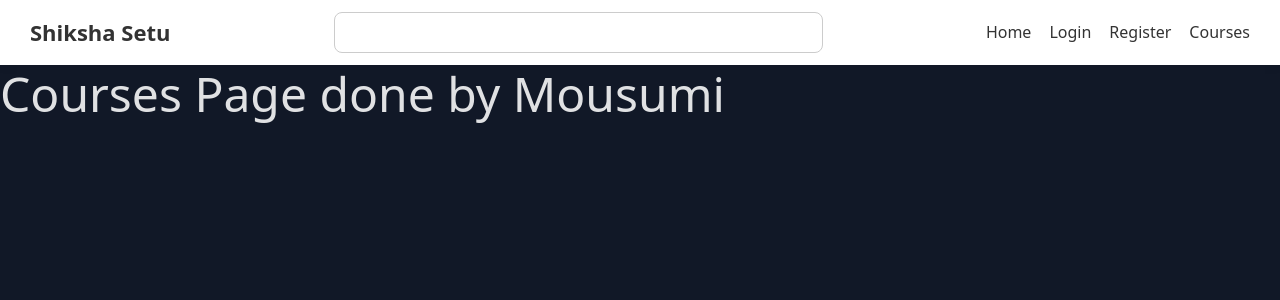
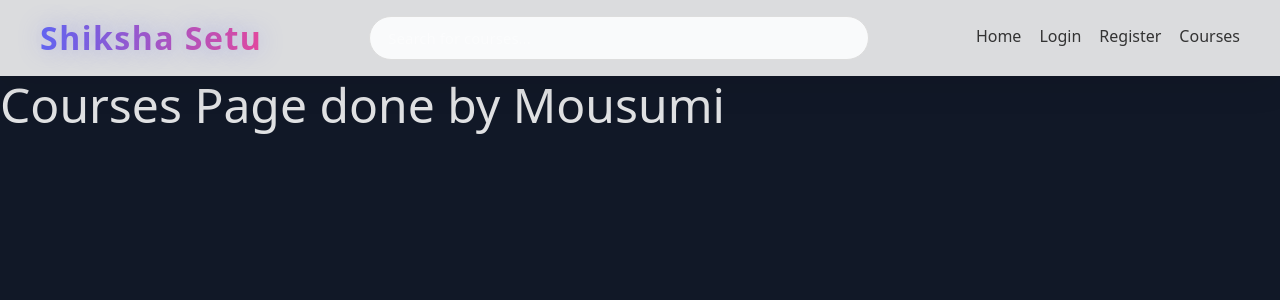
Before and after one commit to YASH-MOURYA/Shiksha-Setu, a React (Vite) app in the folder Frontend/Shiksha-Setu/: page /courses in a window 1280 px wide. Shown: the top 300 px of the page. Built offline with nearby package versions, Linux system fonts and the light colour scheme.

Commit message:
added style

```diff
--- a/Frontend/Shiksha-Setu/src/App.css
+++ b/Frontend/Shiksha-Setu/src/App.css
@@ -164,7 +164,15 @@
   padding: 20px;
   border: 1px solid #1f2937;
   box-shadow: 0 12px 30px rgba(15, 23, 42, 0.6);
+  transition: all 0.35s ease;
 }
+
+.course-card:hover {
+  transform: translateY(-10px) scale(1.02);
+  box-shadow: 0 25px 60px rgba(99, 102, 241, 0.35);
+  border-color: #6366f1;
+}
+
 
 .course-card h3 {
   margin: 0 0 8px;
@@ -208,6 +216,11 @@
   padding: 20px;
   border: 1px solid #1f2937;
 }
+.mentor-card:hover {
+  transform: translateY(-10px) scale(1.04);
+  box-shadow: 0 18px 40px rgba(99, 102, 241, 0.45);
+}
+
 
 .mentor-photo {
   width: 100%;
@@ -329,3 +342,177 @@
     opacity: 1;
   }
 }
+
+.floating-cta {
+  position: fixed;
+  bottom: 30px;
+  right: 30px;
+  background: linear-gradient(to right, #4f46e5, #ec4899);
+  color: white;
+  padding: 14px 20px;
+  border-radius: 999px;
+  box-shadow: 0 10px 30px rgba(236, 72, 153, 0.4);
+  font-weight: 600;
+  cursor: pointer;
+  z-index: 9999;
+  transition: transform 0.3s ease;
+}
+
+.floating-cta:hover {
+  transform: scale(1.08);
+}
+
+
+.hero-image-wrapper {
+  transform: perspective(800px) rotateY(-4deg);
+  transition: transform 0.4s ease;
+}
+
+.hero-image-wrapper:hover {
+  transform: perspective(800px) rotateY(0deg) scale(1.04);
+}
+
+
+.image-modal {
+  position: fixed;
+  inset: 0;
+  background: rgba(2, 6, 23, 0.85);
+  backdrop-filter: blur(6px);
+  display: flex;
+  align-items: center;
+  justify-content: center;
+  z-index: 99999;
+}
+
+.image-modal img {
+  max-width: 80%;
+  max-height: 80%;
+  border-radius: 18px;
+  box-shadow: 0 25px 80px rgba(236, 72, 153, 0.5);
+  animation: zoomPop 0.3s ease;
+}
+
+@keyframes zoomPop {
+  from { transform: scale(0.6); opacity: 0; }
+  to   { transform: scale(1); opacity: 1; }
+}
+
+/* FLOATING CTA BUTTON */
+.floating-cta {
+  position: fixed;
+  bottom: 30px;
+  right: 30px;
+  background: linear-gradient(to right, #4f46e5, #ec4899);
+  color: white;
+  padding: 14px 22px;
+  border-radius: 999px;
+  box-shadow: 0 12px 35px rgba(236, 72, 153, 0.45);
+  font-weight: 700;
+  cursor: pointer;
+  z-index: 9999;
+  transition: transform 0.3s ease;
+  animation: pulse 2s infinite;
+  text-decoration: none;
+}
+
+/* Hover lift */
+.floating-cta:hover {
+  transform: scale(1.1);
+}
+
+/* Pulse animation */
+@keyframes pulse {
+  0% {
+    box-shadow: 0 0 0 0 rgba(236, 72, 153, 0.6);
+  }
+  70% {
+    box-shadow: 0 0 0 18px rgba(236, 72, 153, 0);
+  }
+  100% {
+    box-shadow: 0 0 0 0 rgba(236, 72, 153, 0);
+  }
+}
+
+/* Tooltip */
+.cta-tooltip {
+  position: absolute;
+  right: 50%;
+  bottom: 60px;
+  transform: translateX(50%);
+  background: #0f172a;
+  color: white;
+  font-size: 12px;
+  padding: 6px 12px;
+  border-radius: 999px;
+  opacity: 0;
+  pointer-events: none;
+  transition: opacity 0.3s ease;
+  white-space: nowrap;
+}
+
+.floating-cta:hover .cta-tooltip {
+  opacity: 1;
+}
+
+/* HOME INTRO ANIMATION */
+.intro-overlay {
+  position: fixed;
+  inset: 0;
+  background: radial-gradient(circle at top, #4f46e5, #020617);
+  display: flex;
+  align-items: center;
+  justify-content: center;
+  flex-direction: column;
+  z-index: 999999;
+
+  animation: introToNavbar 1.2s ease forwards;
+  animation-delay: 1.2s;
+}
+@keyframes introToNavbar {
+  0% {
+    transform: scale(1);
+    opacity: 1;
+  }
+
+  100% {
+    transform: scale(0.1) translateY(-600px);  /* ✅ flies into navbar */
+    opacity: 0;
+  }
+}
+
+
+.intro-logo {
+  font-size: 64px;
+  font-weight: 900;
+  letter-spacing: 4px;
+  background: linear-gradient(to right, #6366f1, #ec4899);
+  -webkit-background-clip: text;
+  -webkit-text-fill-color: transparent;
+  animation: popIn 0.6s ease;
+}
+
+.intro-tagline {
+  color: #e5e7eb;
+  margin-top: 12px;
+  letter-spacing: 2px;
+  animation: popIn 0.8s ease;
+}
+
+/* Animations */
+@keyframes popIn {
+  0% {
+    transform: scale(0.4);
+    opacity: 0;
+  }
+  100% {
+    transform: scale(1);
+    opacity: 1;
+  }
+}
+
+@keyframes fadeOut {
+  to {
+    opacity: 0;
+    visibility: hidden;
+  }
+}
--- a/Frontend/Shiksha-Setu/src/Components/Navbar.css
+++ b/Frontend/Shiksha-Setu/src/Components/Navbar.css
@@ -1,22 +1,34 @@
 .navbar {
   width: 100%;
-  padding: 12px 30px;
-  background: #ffffff;
+  padding: 20px 40px;
+  background: rgba(255, 255, 255, 0.85);   /* ✅ Glass effect */
+  backdrop-filter: blur(14px);
   display: flex;
   align-items: center;
   justify-content: space-between;
-  box-shadow: 0 2px 10px rgba(0,0,0,0.05);
+  box-shadow: 0 10px 35px rgba(0,0,0,0.08);
   position: sticky;
   top: 0;
-  z-index: 10;
+  z-index: 1000;
+  transition: all 0.3s ease;
 }
 
-/* LEFT */
 .nav-left .nav-logo {
-  font-size: 22px;
-  font-weight: 700;
-  color: #333;
+  font-size: 32px;
+  font-weight: 900;
+  letter-spacing: 1.5px;
+  background: linear-gradient(to right, #6366f1, #ec4899);
+  -webkit-background-clip: text;
+  -webkit-text-fill-color: transparent;
+  text-shadow: 0 0 25px rgba(99, 102, 241, 0.4);
+  transition: transform 0.3s ease;
 }
+
+.nav-left .nav-logo:hover {
+  transform: scale(1.05);
+}
+
+
 
 /* CENTER */
 .nav-search {
@@ -26,13 +38,21 @@
 }
 
 .nav-search input {
-  width: 60%;
-  padding: 8px 15px;
+  width: 70%;
+  padding: 10px 18px;
   font-size: 15px;
-  border-radius: 8px;
-  border: 1px solid #ccc;
+  border-radius: 999px;
+  border: 1px solid #ddd;
   outline: none;
+  background: #f9fafb;
+  transition: all 0.3s ease;
 }
+
+.nav-search input:focus {
+  border-color: #6366f1;
+  box-shadow: 0 0 12px rgba(99, 102, 241, 0.25);
+}
+
 
 .nav-search input:focus {
   border-color: #6c63ff;
@@ -44,11 +64,61 @@
   gap: 18px;
 }
 
+
+
 .nav-item {
   font-size: 16px;
   color: #333;
+  font-weight: 500;
+  position: relative;
+  padding-bottom: 4px;
 }
 
-.nav-item:hover {
-  color: #6c63ff;
+.nav-item::after {
+  content: "";
+  position: absolute;
+  left: 0;
+  bottom: 0;
+  width: 0%;
+  height: 2px;
+  background: linear-gradient(to right, #6366f1, #ec4899);
+  transition: width 0.3s ease;
 }
+
+.nav-item:hover::after {
+  width: 100%;
+}
+
+body:has(.navbar) .navbar {
+  transition: all 0.3s ease;
+}
+
+@media (min-width: 768px) {
+  body:has(.navbar):has(:is(:hover, :focus)) .navbar {
+    padding: 14px 40px;
+  }
+}
+
+@media (max-width: 900px) {
+  .navbar {
+    flex-wrap: wrap;
+    gap: 12px;
+  }
+
+  .nav-search {
+    order: 3;
+    width: 100%;
+  }
+
+  .nav-search input {
+    width: 100%;
+  }
+
+  .nav-right {
+    gap: 12px;
+  }
+
+  .nav-left .nav-logo {
+    font-size: 26px;
+  }
+}
--- a/Frontend/Shiksha-Setu/src/Components/Navbar.jsx
+++ b/Frontend/Shiksha-Setu/src/Components/Navbar.jsx
@@ -6,7 +6,7 @@ export default function Navbar() {
     <nav className="navbar">
       {/* LEFT */}
       <div className="nav-left">
-        <Link to="/" className="nav-logo">Shiksha Setu</Link>
+        <Link to="/" className="nav-logo brand-text">Shiksha Setu</Link>
       </div>
 
       {/* CENTER - SEARCH BAR */}
--- a/Frontend/Shiksha-Setu/src/Pages/Home.jsx
+++ b/Frontend/Shiksha-Setu/src/Pages/Home.jsx
@@ -1,4 +1,4 @@
-import { useState } from "react";
+import { useState, useEffect } from "react";
 import homepageImage from "../assets/homepage.png";
 import Mousumi from "../assets/Mousumi.jpg";
 import "../App.css";
@@ -11,9 +11,27 @@ import Yash from "../assets/Yash.jpg";
 
 export default function Home() {
   const [zoomImg, setZoomImg] = useState(null);
+  const [showIntro, setShowIntro] = useState(true);
+
+useEffect(() => {
+  const timer = setTimeout(() => {
+    setShowIntro(false);
+  }, 2000); // 2 seconds
+
+  return () => clearTimeout(timer);
+}, []);
+
 
   return (
+
     <div className="home-container">
+      {showIntro && (
+  <div className="intro-overlay">
+    <h1 className="intro-logo">Shiksha Setu</h1>
+    <p className="intro-tagline">Your Learning Destination</p>
+  </div>
+)}
+
       {/* HERO – dark like CodeHelp, full width */}
       <section className="hero-section" data-aos="fade-up">
         <div className="hero-left">
@@ -167,7 +185,10 @@ export default function Home() {
     <img src={zoomImg} alt="Zoomed" className="zoom-img" />
   </div>
 )}
-
+<a href="/register" className="floating-cta">
+  Join Now 🚀
+  <span className="cta-tooltip">Create your free account</span>
+</a>
 
     </div>
   );
```
